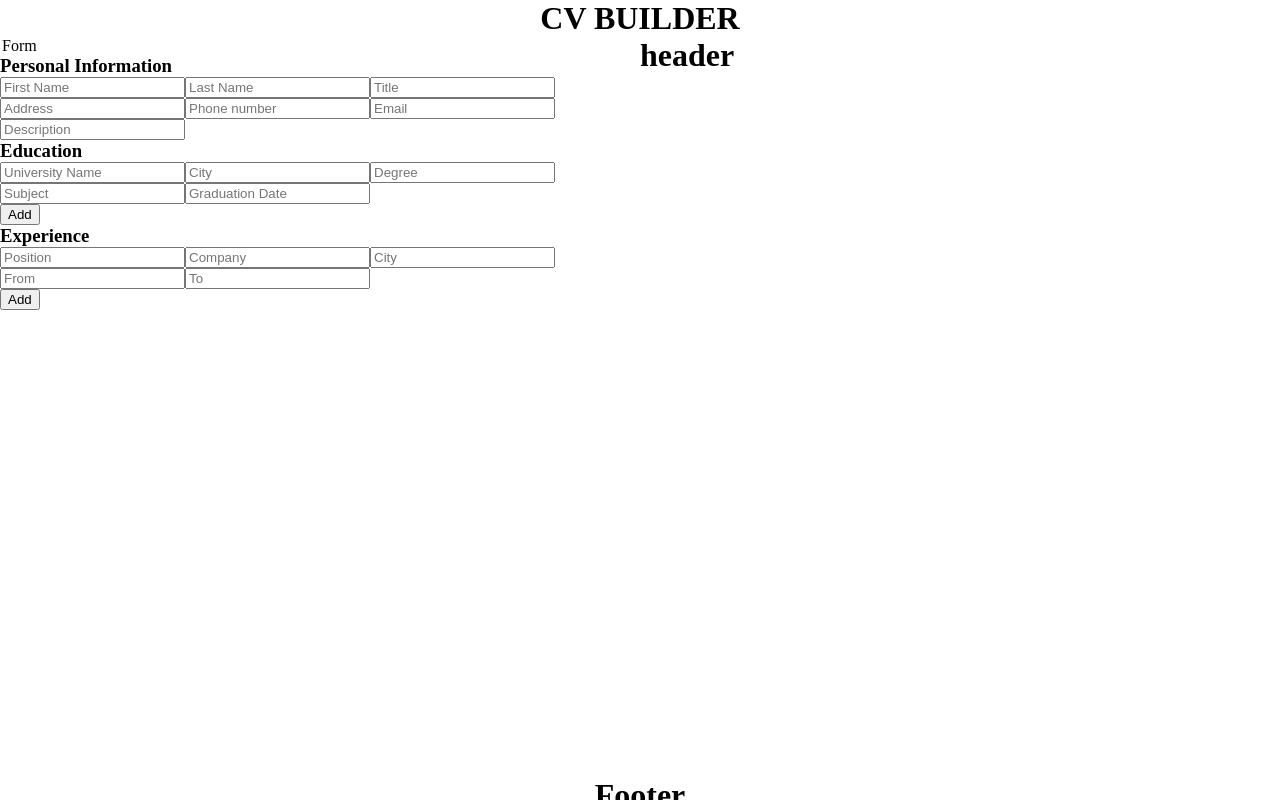
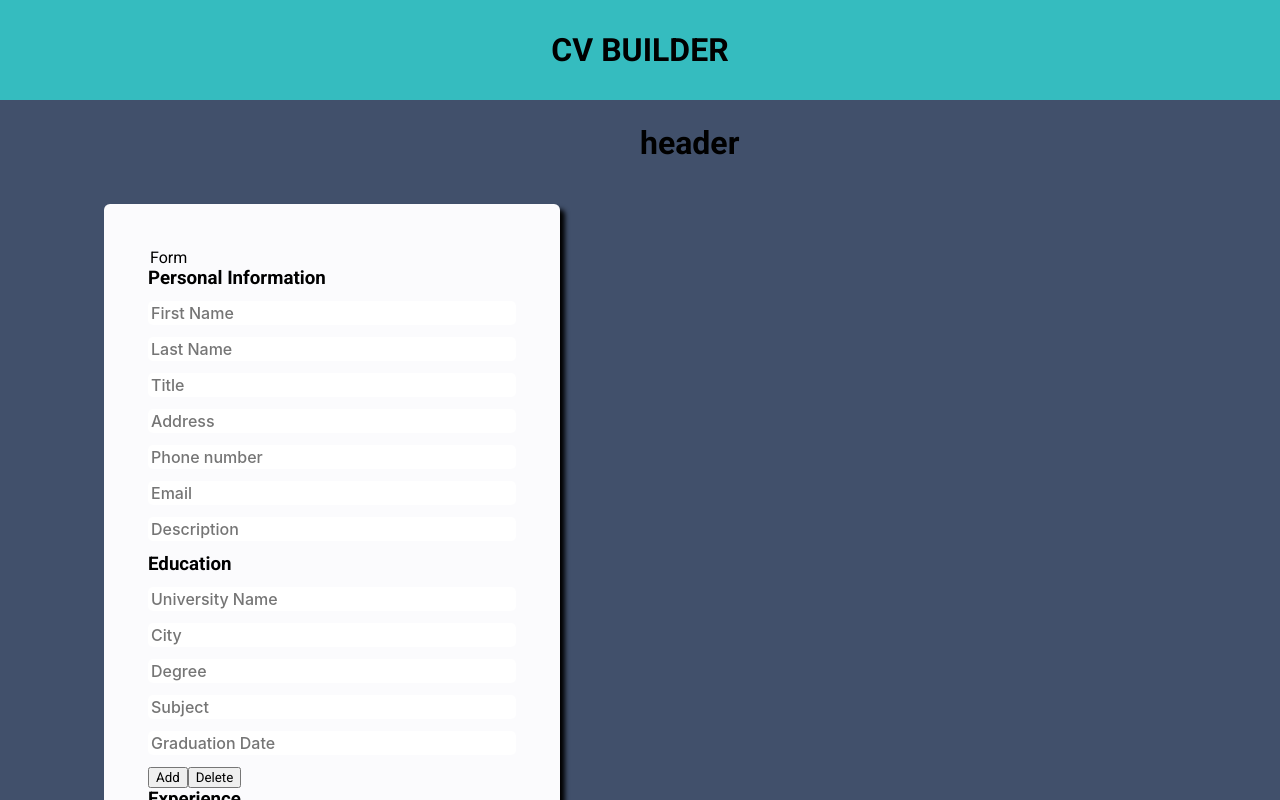
Before and after one commit to alexp141/resume-builder, a React (Vite) app: page / in a window 1280 px wide. Shown: the top 800 px of the page. Built offline with nearby package versions, Linux system fonts and the light colour scheme.

Commit message:
added basic styling to form and backgrounds

```diff
--- a/src/Content.jsx
+++ b/src/Content.jsx
@@ -3,7 +3,7 @@ import Cv from "./cv/cv"
 import Form from "./form/Form"
 import { v4 as uid } from 'uuid';
 
-function Content() {
+function Content({children}) {
     const [personalInfo, setPersonalInfo] = useState({
         id: uid(),
         fname: '',
@@ -36,9 +36,13 @@ function Content() {
 
     return (
         <div className="content">
-            <Form personalInfo={personalInfo} setPersonalInfo={setPersonalInfo}
-                    educationInfo={educationInfo} setEducationInfo={setEducationInfo}
-                    experienceInfo={experienceInfo} setExperienceInfo={setExperienceInfo}/>
+            <div className="form-container">
+                <Form personalInfo={personalInfo} setPersonalInfo={setPersonalInfo}
+                        educationInfo={educationInfo} setEducationInfo={setEducationInfo}
+                        experienceInfo={experienceInfo} setExperienceInfo={setExperienceInfo}>
+                    {children}
+                </Form>
+            </div>
             <Cv personalInfo={personalInfo} educationInfo={educationInfo} experienceInfo={experienceInfo}/>
         </div>
     )
--- a/src/form/Education.jsx
+++ b/src/form/Education.jsx
@@ -13,7 +13,7 @@ function Education({educationInfo, setEducationInfo}) {
 
     }
 
-    function onClick(e) {
+    function onClickAdd(e) {
         setEducationInfo(prev =>
             prev.concat({
                 id: uid(),
@@ -25,6 +25,10 @@ function Education({educationInfo, setEducationInfo}) {
             }));
     }
 
+    function onClickDelete(e) {
+        setEducationInfo(prev =>
+            prev.slice(0,-1)); //takes out last element
+    }
 
     return(
 
@@ -41,7 +45,8 @@ function Education({educationInfo, setEducationInfo}) {
                     </div>
                 );
             })}
-            <button type="button" onClick={onClick}>Add</button>
+            <button type="button" onClick={onClickAdd}>Add</button>
+            <button type="button" onClick={onClickDelete}>Delete</button>
         </section>
     )
 }
--- a/src/form/Experience.jsx
+++ b/src/form/Experience.jsx
@@ -13,7 +13,7 @@ function Experience({experienceInfo, setExperienceInfo}) {
 
     }
 
-    function onClick(e) {
+    function onClickAdd(e) {
         setExperienceInfo(prev =>
             prev.concat({
                 id: uid(),
@@ -23,6 +23,11 @@ function Experience({experienceInfo, setExperienceInfo}) {
                 startDate: '',
                 endDate: '',
             }));
+    }
+
+    function onClickDelete(e) {
+        setExperienceInfo(prev =>
+            prev.slice(0,-1)); //takes out last element
     }
 
     return(
@@ -39,7 +44,8 @@ function Experience({experienceInfo, setExperienceInfo}) {
                     </div>
                 );
             })}
-            <button type="button" onClick={onClick}>Add</button>
+            <button type="button" onClick={onClickAdd}>Add</button>
+            <button type="button" onClick={onClickDelete}>Delete</button>
         </section>
     )
 }
--- a/src/index.css
+++ b/src/index.css
@@ -1,15 +1,24 @@
+@import url('https://fonts.googleapis.com/css2?family=Roboto:wght@100;300;400;500;700;900&display=swap');
+
+:root {
+  --header: #35bcbf;
+  --background-color: #41506b;
+}
+
 * {
   margin: 0;
+  font-family: 'Roboto', sans-serif;
+  box-sizing: border-box;
 }
 
-body, html {
+#root {
   min-height: 100vh;
 }
 
 .main {
   display: grid;
   grid-template-columns: 1fr;
-  grid-template-rows: 1fr 20fr 1fr;
+  grid-template-rows: 100px 1fr 100px;
 }
 
 .footer {
@@ -26,6 +35,20 @@ body, html {
   display: flex;
   justify-content: center;
   align-items: center;
+  background-color: var(--header);
+  padding: 1em;
+}
+
+.form-container {
+  padding: 5em;
+}
+
+.form {
+  padding: 42px;
+  border: 2px solid transparent;
+  border-radius: 6px;
+  box-shadow: 5px 5px 5px black;
+  background-color: #fbfbfd;
 }
 
 .content {
@@ -33,4 +56,35 @@ body, html {
   grid-row: 2 3;
   display: grid;
   grid-template-columns: 1fr 1fr;
+  padding: 24px;
+  background-color: var(--background-color);
 }
+
+.p-info {
+  display: flex;
+  flex-direction: column;
+}
+
+.entry {
+  display: flex;
+  flex-direction: column;
+  gap: 12px;
+  margin: 12px 0px;
+}
+
+.entry input {
+  flex: auto;
+  font-family: -apple-system, sans-serif;
+  font-weight: 500;
+  font-size: 1em;
+  color: #040404;
+
+  border-radius: 0.4vw;
+  border: 1px solid transparent;
+  outline: none;
+
+}
+
+input:hover {
+  border: 1px solid green;
+}
```
